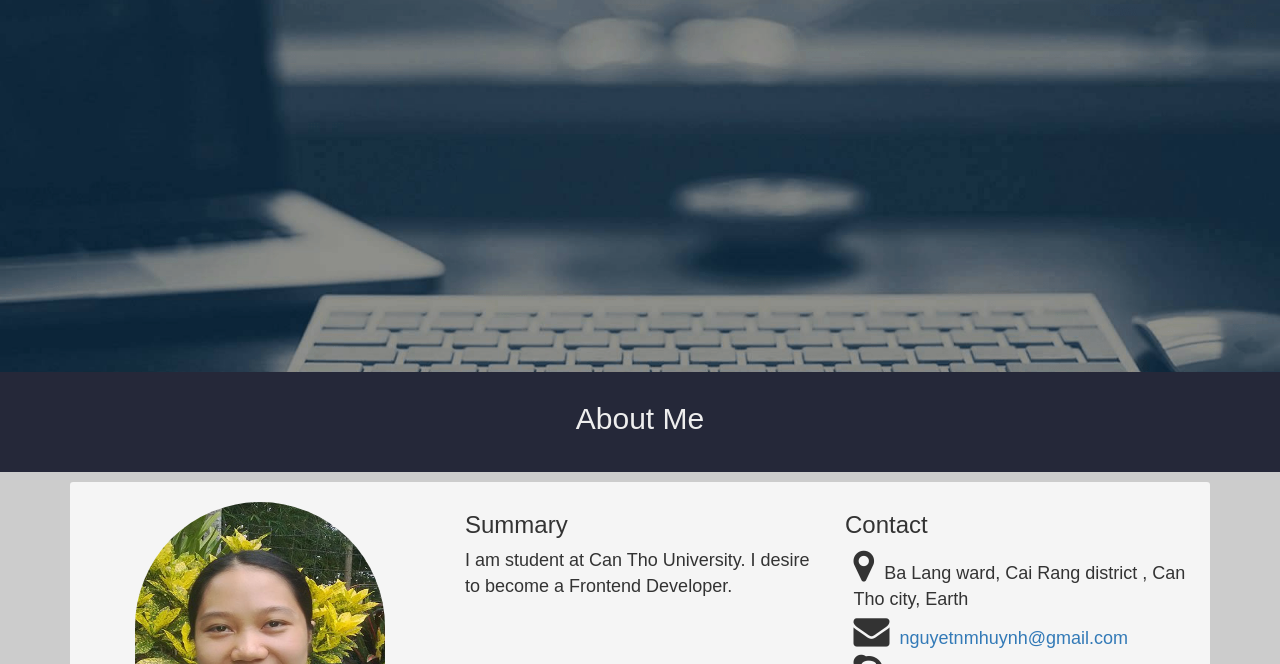
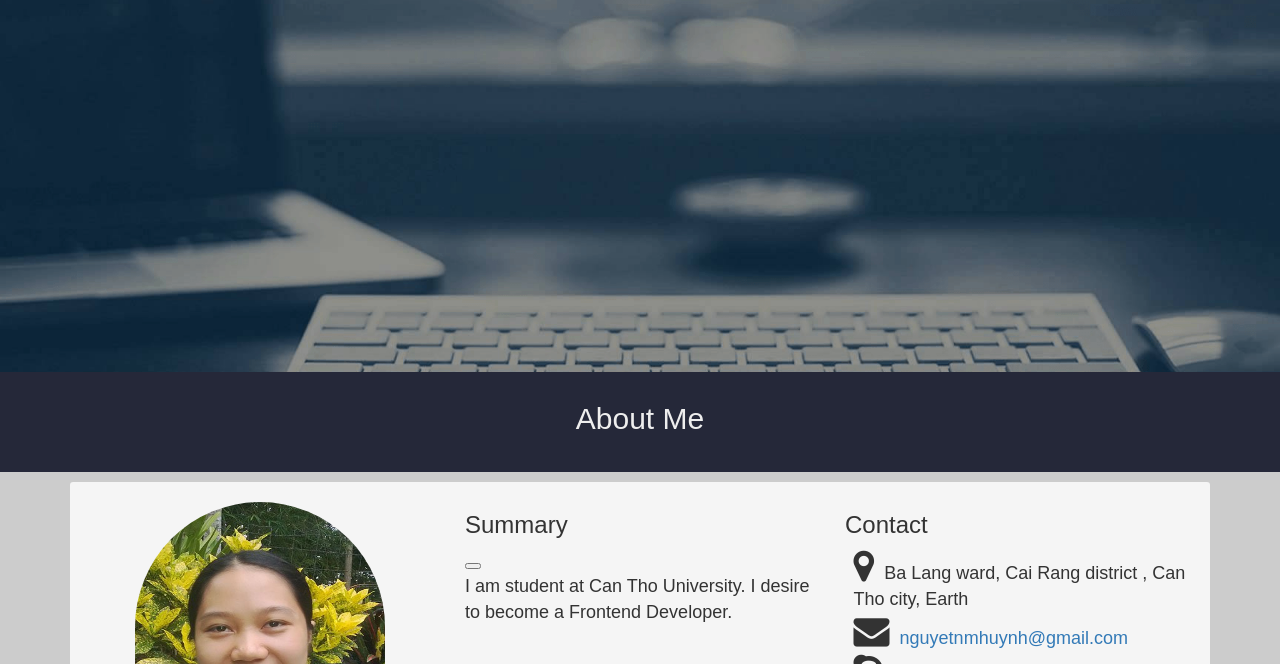
Before and after one commit to NguyetHuynh/nguyethuynh.github.io, a plain HTML site: page index.html in a window 1280 px wide. Shown: the part 328-992 px from the top of the page. Drawn offline with nearby package versions, Linux system fonts and the light colour scheme.

Commit message:
Update index.html

```diff
--- a/index.html
+++ b/index.html
@@ -70,6 +70,7 @@ and open the template in the editor.
                         </div>
                         <div class="col-sm-12 col-md-4">
                                 <h3>Summary</h3>
+				<button class=".btn .btn-primary"></button>
                                 <p>I am student at Can Tho University. I desire to become a Frontend Developer.</p>
                         </div>
                         <div class="col-sm-12 col-md-4">
```
